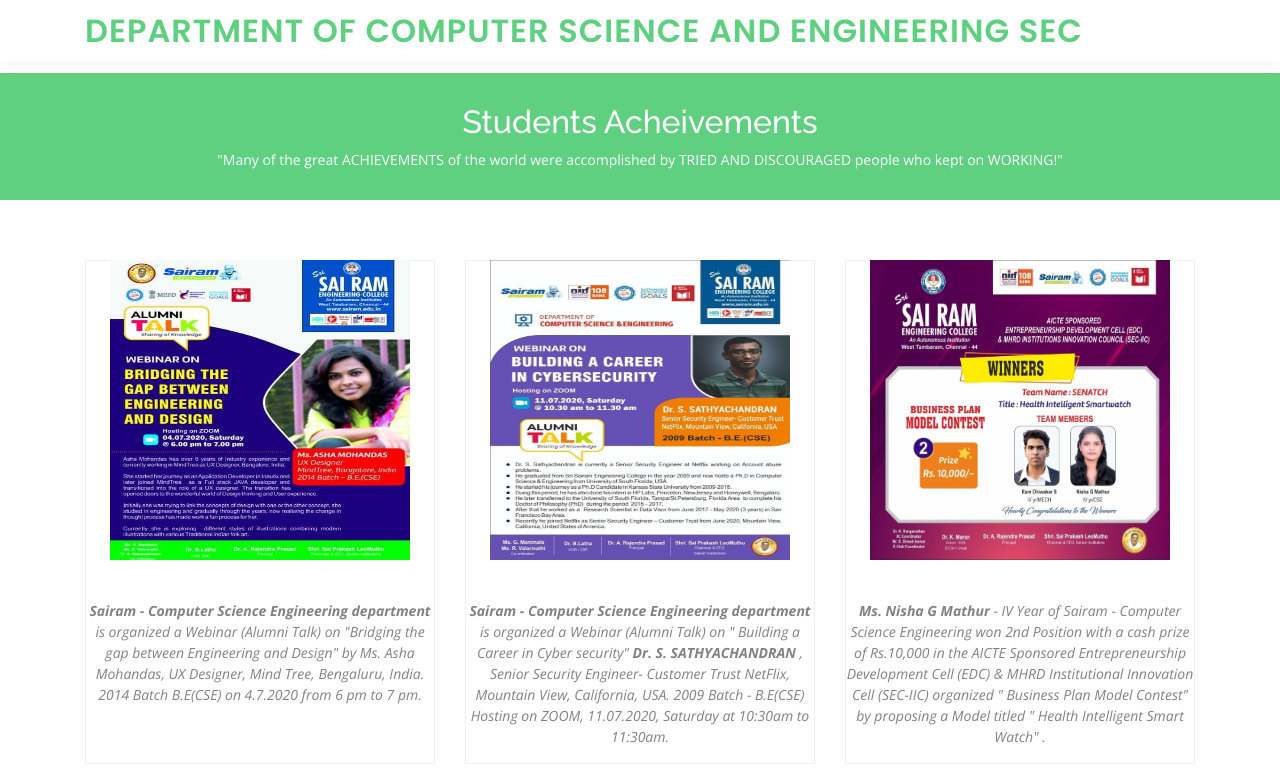
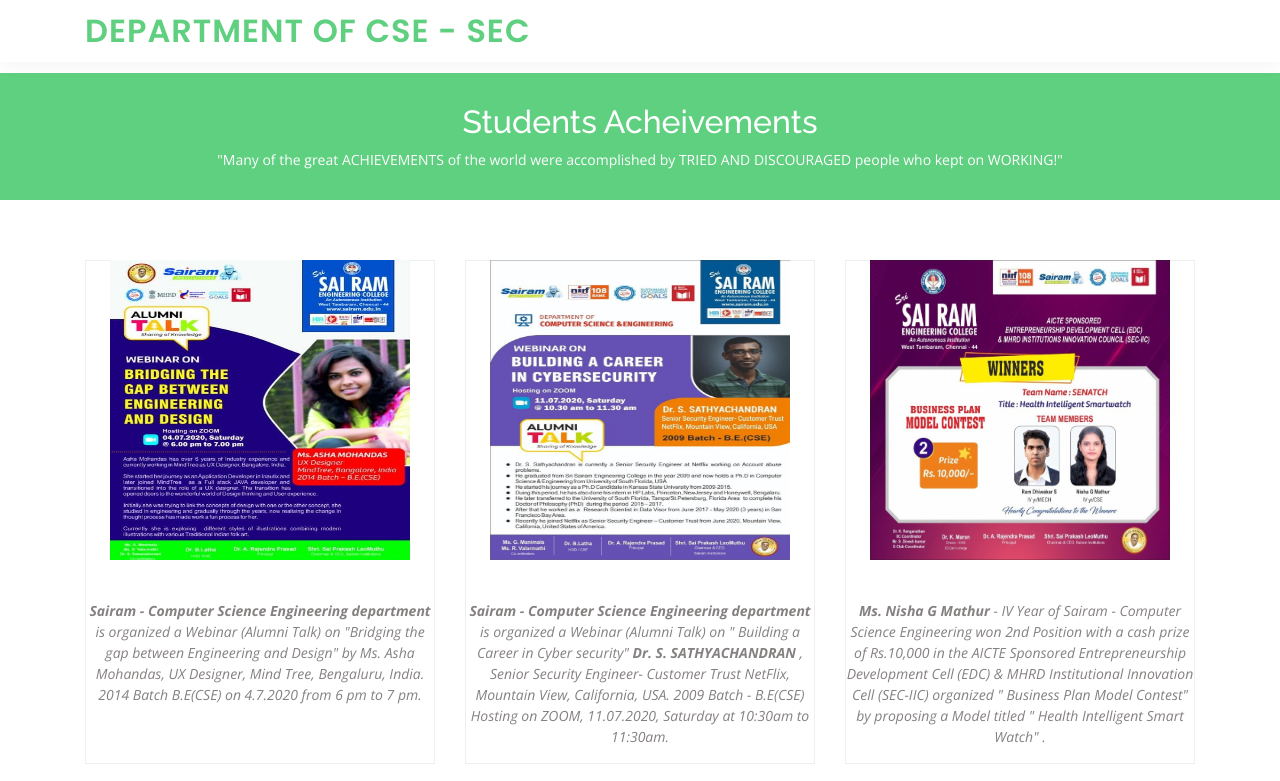
Before and after one commit to sowmi28/cse.github.io, a plain HTML site: page index.html in a window 1280 px wide. Shown: the top 781 px of the page. Drawn offline with nearby package versions, Linux system fonts and the light colour scheme.

Commit message:
Update index.html

```diff
--- a/index.html
+++ b/index.html
@@ -37,7 +37,7 @@
   <header id="header" class="fixed-top">
     <div class="container d-flex align-items-center">
 
-      <h1 class="logo mr-auto"><a href="index.html">DEPARTMENT OF COMPUTER SCIENCE AND ENGINEERING SEC</a></h1>
+      <h1 class="logo mr-auto"><a href="index.html">DEPARTMENT OF CSE - SEC</a></h1>
 
     </div>
   </header><!-- End Header -->
```
